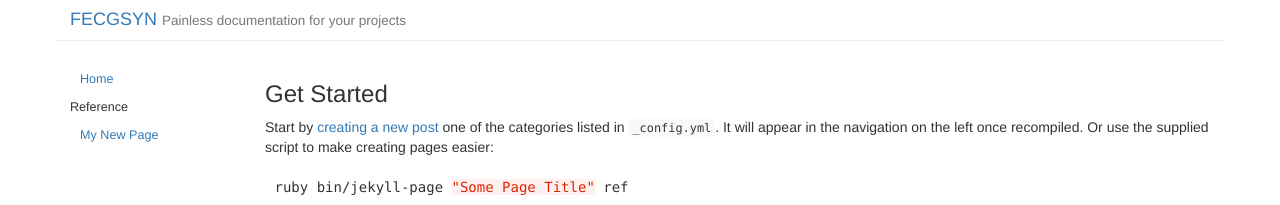
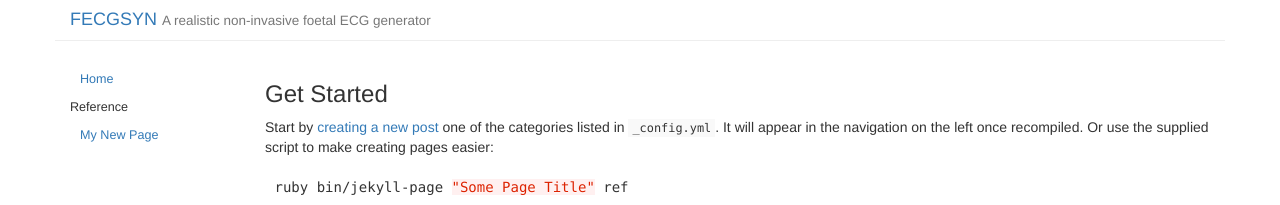
Before and after one commit to fernandoandreotti/fecgsyn, a Jekyll site: the page built from index.md, in a window 1280 px wide. Shown: the top 205 px of the page. Built offline with Jekyll 4.4.1, drawn with Linux system fonts in a browser that asks for light colours.

```diff
--- a/_config.yml
+++ b/_config.yml
@@ -1,6 +1,6 @@
 # Site title and subtitle. This is used in _includes/header.html
 title: 'FECGSYN'
-subtitle: 'Painless documentation for your projects'
+subtitle: 'A realistic non-invasive foetal ECG generator'
 
 # if you wish to integrate disqus on pages set your shortname here
 disqus_shortname: 'FECGSYN'
@@ -15,7 +15,7 @@ google_analytics_id: ''
 navigation: 1
 
 # URL to source code, used in _includes/footer.html
-codeurl: 'https://github.com/fernandoandreotti/fecgsyn'
+codeurl: 'https://github.com/fernandoandreotti/fecgsyn/'
 
 # Default categories (in order) to appear in the navigation
 sections: [
```
